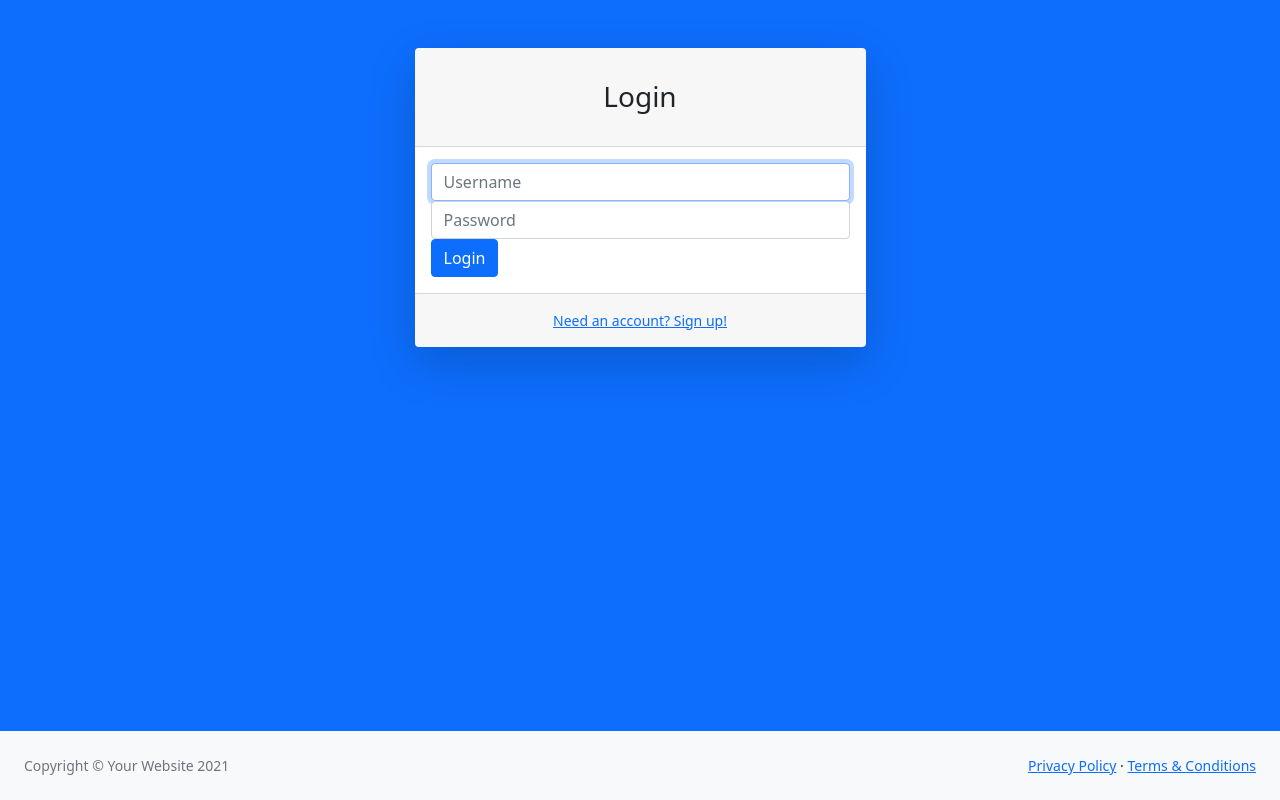
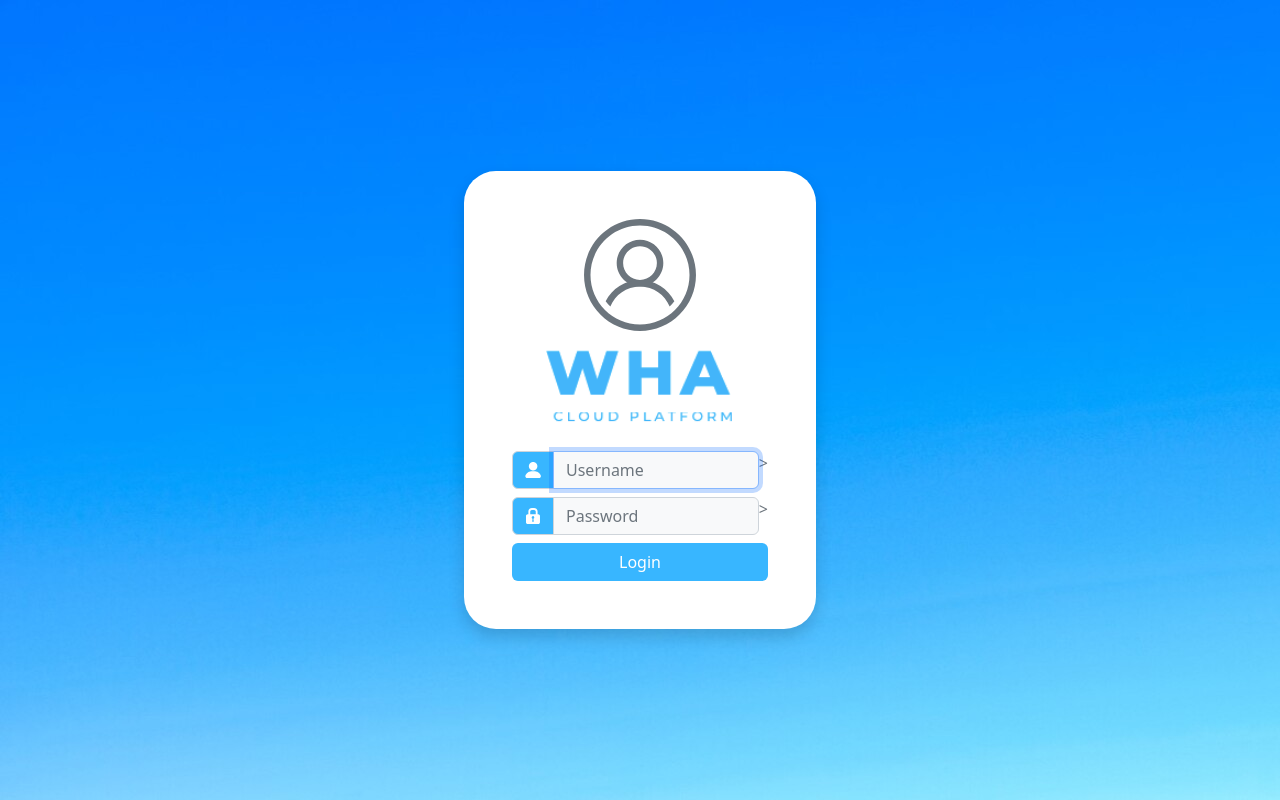
Before and after one commit to oscarjb/wha_demo, a Django app: page /accounts/login/ in a window 1280 px wide. Run offline with Django 4.2, Linux system fonts and the light colour scheme; some libraries are stand-ins or nearby versions.

Commit message:
login template added

```diff
--- a/app/templates/core/login.html
+++ b/app/templates/core/login.html
@@ -8,66 +8,103 @@
         <meta name="author" content="" />
         <title>Login - SB Admin</title>
         <link href="/static/static/css/styles.css" rel="stylesheet" />
+        <link href="https://cdn.jsdelivr.net/npm/bootstrap@5.2.2/dist/css/bootstrap.min.css" rel="stylesheet"
+              integrity="sha384-Zenh87qX5JnK2Jl0vWa8Ck2rdkQ2Bzep5IDxbcnCeuOxjzrPF/et3URy9Bv1WTRi" crossorigin="anonymous">
+
         <script src="https://cdnjs.cloudflare.com/ajax/libs/font-awesome/5.15.3/js/all.min.js" crossorigin="anonymous"></script>
+
+
     </head>
-    <body class="bg-primary">
-        <div id="layoutAuthentication">
-            <div id="layoutAuthentication_content">
-                <main>
-                    <div class="container">
-                        <div class="row justify-content-center">
-                            <div class="col-lg-5">
-                                <div class="card shadow-lg border-0 rounded-lg mt-5">
-                                    <div class="card-header"><h3 class="text-center font-weight-light my-4">Login</h3></div>
-                                    <div class="card-body">
+    <body class="d-flex justify-content-center align-items-center vh-100"
+          style="background-image: url(/static/static/assets/img/background.jpg);"><!--Background center-->
+        <div class="bg-white p-5 rounded-5 text-secondary shadow" style="width: 22rem">
+
+            <!--image with icon WHA and user for login-->
+            <div class="d-flex justify-content-center">
+                <img src="/static/static/assets/img/login-icon.svg" alt="login-icon" style="height:7rem">
+            </div>
+
+            <div class="d-flex justify-content-center">
+                <img src="/static/static/assets/img/wha_logo_platform.png" alt="wha-icon" style="height: 7rem">
+            </div>
+            <!--Formulary method POST-->
             <form method="post">
                 {% csrf_token %}
                 <div class="form-group">
                     {% if request.method == 'POST'%}
                     {% if form.error_messages %}
                     {% for error in form.get_invalid_login_error %}
-                                                        <div class="alert alert-danger" role="alert">
+                    <div class="alert" style="font-size: 0.65rem; text-align: center;" role="alert">
                         {{ error }}
                     </div>
                     {% endfor %}
                     {% endif %}
                     {% endif %}
-                                                <div class="form-label-group">
-                                                    {{ form.username }}
+                    <!--Username with icon for placeholder-->
+                    <div class="input-group mt-2">
+                        <div class="input-group-text" style="background-color: #38b6ff;">
+                            <!--Person icon-->
+                            <img src="/static/static/assets/img/username-icon.svg" alt="username-icon" style="height: 1rem">
+                        </div>
+                        <!--Placeholder for username-->
+                        <input class="form-control bg-light" type="text" placeholder={{form.username}}>
                     </div>
                 </div>
-                                            <div class="form-group">
-                                                <div class="form-label-group">
-                                                    {{ form.password }}
+                <!--Password with icon for placeholder-->
+                <div class="input-group mt-2">
+                    <div class="input-group-text" style="background-color: #38b6ff;">
+                        <!--Password icon-->
+                        <img src="/static/static/assets/img/password-icon.svg" alt="password-icon" style="height: 1rem">
+                    </div>
+                    <!--Placeholder for password-->
+                    <input class="form-control bg-light" type="password" placeholder={{form.password}}>
+                </div>
+                <button class="btn text-white w-100 mt-2" type="submit" style="background-color: #38b6ff;">Login</button>
+            </form>
+
+            {% comment "checkbox and forgot password" %}
+            <!--Checkbox and forgor password-->
+            <div class="d-flex justify-content-around mt-2">
+                <div class="d-flex align-items-center gap-1">
+                    <!--checkbox of remember me-->
+                    <input type="checkbox">
+                    <div style="font-size: 0.9rem">Remember me</div>
+                </div>
+                <div>
+                    <!--Seccion of forgot password-->
+                    <a href="#" class="text-decoration-none fw-semibold fst-italic"
+                        style="font-size: 0.9rem; color: #38b6ff;">Forgot password?</a>
                 </div>
             </div>
-                                            <button class="btn btn-primary btn-block" type="submit">Login</button>
-                                        </form>
+            {% endcomment %}
+
+            {% comment "create account, word 'or' and google account" %}
+            <!--Link for create account-->
+            <div class="d-flex gap-2 justify-content-center mt-1">
+                <div style="font-size: 0.9rem">Don't have an account?</div>
+                <a href="#" class="text-decoration-none fw-semibold fst-italic" style="font-size: 0.9rem; color: #38b6ff;">Sing
+                    up</a>
             </div>
-                                    <div class="card-footer text-center py-3">
-                                        <div class="small"><a href= "{% url 'core:register' %}">Need an account? Sign up!</a></div>
+
+            <!--"or" and division-->
+            <div class="p-2">
+                <div class="border-bottom text-center fst-italic" style="height: 0.9rem">
+                    <span class="bg-white px-3" style="font-size: 0.9rem">
+                        or
+                    </span>
                 </div>
             </div>
+
+            <!--Google Account-->
+            <div class="d-flex btn gap-2 justify-content-center border mt-3  shadow-sm">
+                <img src="/static/static/assets/img/google-icon.svg" alt="google-icon" style="height: 1.6rem">
+                <div class="fw-semibold">Sing in with Google</div>
             </div>
+            {% endcomment %}
+
         </div>
-                    </div>
-                </main>
-            </div>
-            <div id="layoutAuthentication_footer">
-                <footer class="py-4 bg-light mt-auto">
-                    <div class="container-fluid px-4">
-                        <div class="d-flex align-items-center justify-content-between small">
-                            <div class="text-muted">Copyright &copy; Your Website 2021</div>
-                            <div>
-                                <a href="#">Privacy Policy</a>
-                                &middot;
-                                <a href="#">Terms &amp; Conditions</a>
-                            </div>
-                        </div>
-                    </div>
-                </footer>
-            </div>
-        </div>
+
+
         <script src="https://cdn.jsdelivr.net/npm/bootstrap@5.1.3/dist/js/bootstrap.bundle.min.js" crossorigin="anonymous"></script>
         <script src="/static/static/js/scripts.js"></script>
         <script>
```
Also changed, not shown: docker_commmands.md (+4 -0 lines), data/web/static/assets/img/background.jpg (added), data/web/static/assets/img/google-icon.svg (added), data/web/static/assets/img/login-icon.svg (added), data/web/static/assets/img/logo-vt.svg (added), data/web/static/assets/img/password-icon.svg (added), data/web/static/assets/img/username-icon.svg (added), data/web/static/assets/img/wha_logo_platform.png (added). Lines whose indentation alone changed are shown as unchanged.
